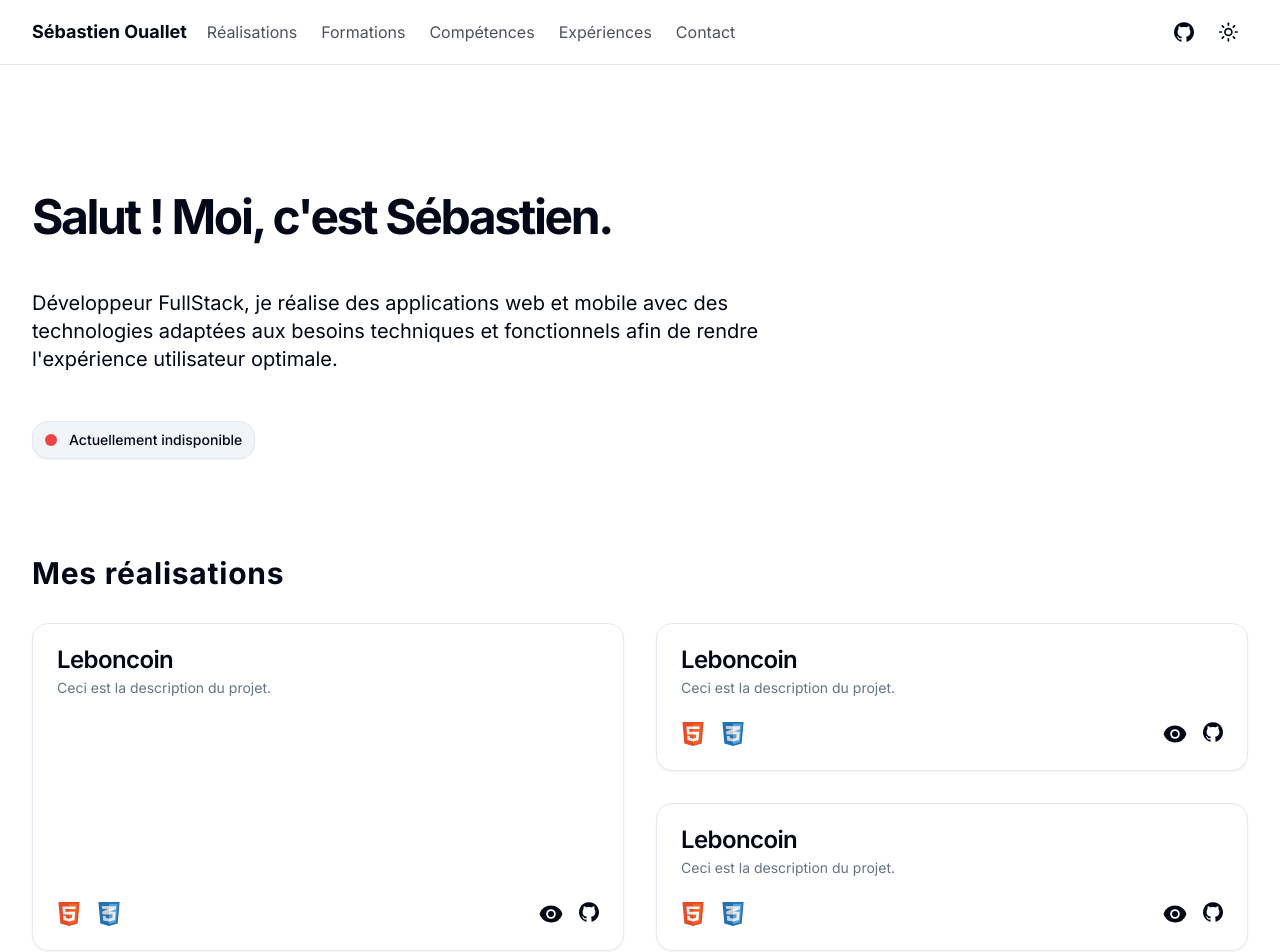
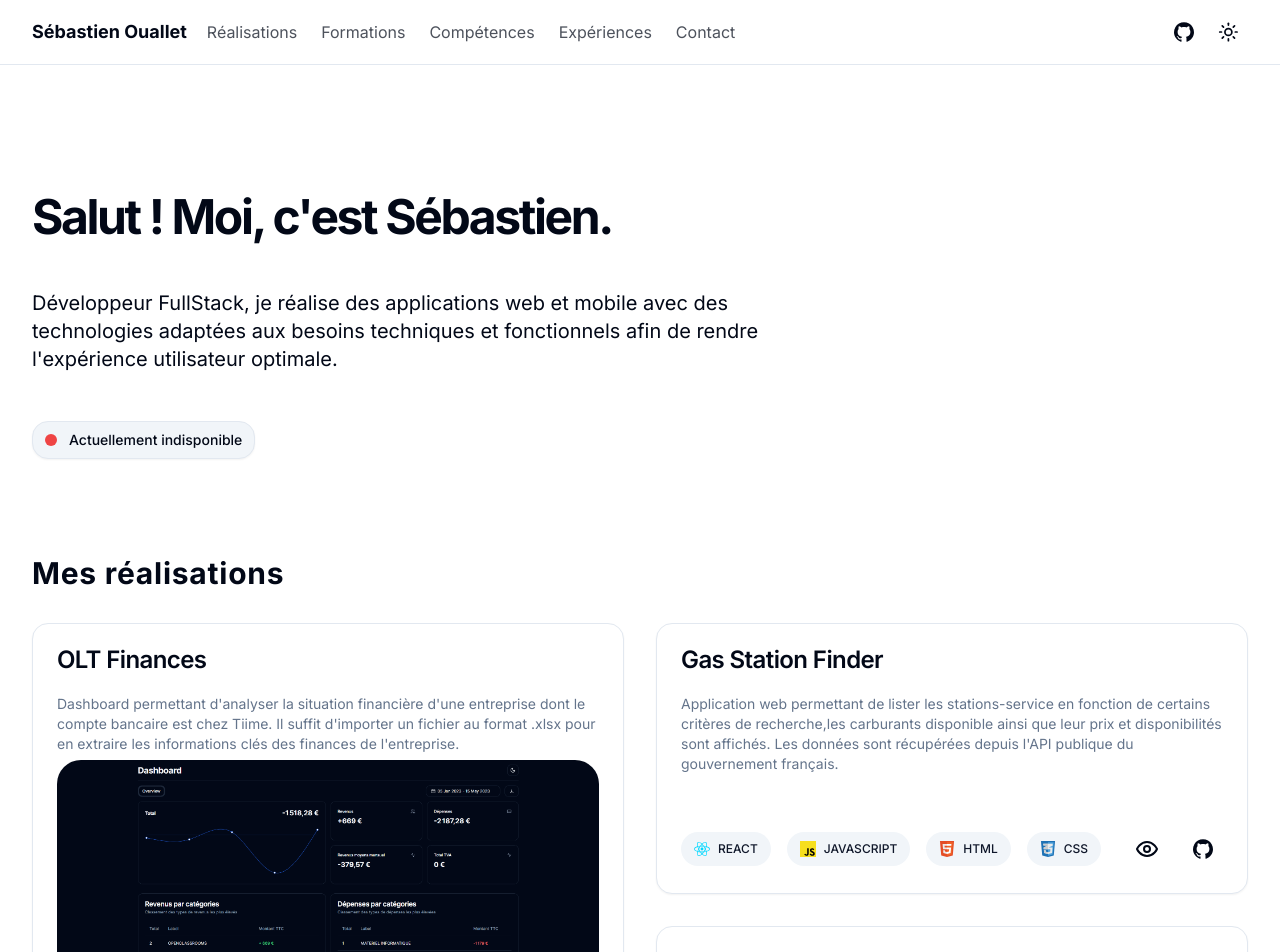
Before and after one commit to Souallet/portfolio, a Next.js app: page / in a window 1280 px wide. Shown: the top 952 px of the page. Built offline with nearby package versions, Linux system fonts and the light colour scheme; what tailwindcss-debug-screens would draw is missing.

Commit message:
feat: update works

```diff
--- a/package.json
+++ b/package.json
@@ -13,7 +13,7 @@
     "test:ci": "jest --ci"
   },
   "dependencies": {
-    "@heroicons/react": "^2.0.16",
+    "@radix-ui/react-aspect-ratio": "^1.0.3",
     "@radix-ui/react-popover": "^1.0.7",
     "@radix-ui/react-separator": "^1.0.3",
     "@radix-ui/react-slot": "^1.0.2",
--- a/src/components/icons.tsx
+++ b/src/components/icons.tsx
@@ -1,4 +1,6 @@
 import {
+  Eye,
+  EyeOff,
   LucideProps,
   Menu,
   Moon,
@@ -14,6 +16,8 @@ export const Icons = {
   sun: SunMedium,
   moon: Moon,
   twitter: Twitter,
+  eye: Eye,
+  eyeOff: EyeOff,
   logo: (props: LucideProps) => (
     <svg xmlns="http://www.w3.org/2000/svg" viewBox="0 0 24 24" {...props}>
       <path
--- a/src/components/sections/Home/Works.tsx
+++ b/src/components/sections/Home/Works.tsx
@@ -1,50 +1,6 @@
-import WorkItem from '@/components/works/WorkItem';
-import { Work } from '@/types/Work';
-
-import JudgeBot from '@/images/projects/judge-bot.png';
-
 import { Section, SectionTitle } from '@/components/ui/section';
-import { Css, Html } from '@/images/programming';
-
-const works: Work[] = [
-  {
-    name: 'Leboncoin',
-    description: 'Ceci est la description du projet.',
-    image: JudgeBot,
-    links: {
-      preview: '',
-      sourceCode: '',
-    },
-    technologies: [
-      { name: 'html', image: Html },
-      { name: 'css', image: Css },
-    ],
-  },
-  {
-    name: 'Leboncoin',
-    description: 'Ceci est la description du projet.',
-    links: {
-      preview: '',
-      sourceCode: '',
-    },
-    technologies: [
-      { name: 'html', image: Html },
-      { name: 'css', image: Css },
-    ],
-  },
-  {
-    name: 'Leboncoin',
-    description: 'Ceci est la description du projet.',
-    links: {
-      preview: '',
-      sourceCode: '',
-    },
-    technologies: [
-      { name: 'html', image: Html },
-      { name: 'css', image: Css },
-    ],
-  },
-];
+import { WorksItem } from '@/components/works';
+import { works } from '@/data/works';
 
 export default function WorksSection() {
   return (
@@ -53,14 +9,14 @@ export default function WorksSection() {
 
       <div className="grid grid-cols-1 md:grid-cols-2 gap-8">
         <div className="col-span-1">
-          <WorkItem work={works[0]} />
+          <WorksItem work={works[0]} />
         </div>
         <div className="col-span-1 flex flex-col gap-8">
           <div className="h-1/2">
-            <WorkItem work={works[1]} />
+            <WorksItem work={works[1]} />
           </div>
           <div className="h-1/2">
-            <WorkItem work={works[2]} />
+            <WorksItem work={works[2]} />
           </div>
         </div>
       </div>
--- /dev/null
+++ b/src/components/ui/aspect-ratio.tsx
@@ -0,0 +1,7 @@
+"use client"
+
+import * as AspectRatioPrimitive from "@radix-ui/react-aspect-ratio"
+
+const AspectRatio = AspectRatioPrimitive.Root
+
+export { AspectRatio }
--- /dev/null
+++ b/src/components/ui/badge.tsx
@@ -0,0 +1,36 @@
+import * as React from "react"
+import { cva, type VariantProps } from "class-variance-authority"
+
+import { cn } from "@/lib/utils"
+
+const badgeVariants = cva(
+  "inline-flex items-center rounded-full border px-2.5 py-0.5 text-xs font-semibold transition-colors focus:outline-none focus:ring-2 focus:ring-ring focus:ring-offset-2",
+  {
+    variants: {
+      variant: {
+        default:
+          "border-transparent bg-primary text-primary-foreground hover:bg-primary/80",
+        secondary:
+          "border-transparent bg-secondary text-secondary-foreground hover:bg-secondary/80",
+        destructive:
+          "border-transparent bg-destructive text-destructive-foreground hover:bg-destructive/80",
+        outline: "text-foreground",
+      },
+    },
+    defaultVariants: {
+      variant: "default",
+    },
+  }
+)
+
+export interface BadgeProps
+  extends React.HTMLAttributes<HTMLDivElement>,
+    VariantProps<typeof badgeVariants> {}
+
+function Badge({ className, variant, ...props }: BadgeProps) {
+  return (
+    <div className={cn(badgeVariants({ variant }), className)} {...props} />
+  )
+}
+
+export { Badge, badgeVariants }
--- a/src/components/works/WorkItem.tsx
+++ /dev/null
@@ -1,51 +0,0 @@
-'use client';
-
-import Image from 'next/image';
-
-import {
-  Card,
-  CardDescription,
-  CardFooter,
-  CardHeader,
-  CardTitle,
-} from '@/components/ui/card';
-import { Techonology } from '@/types/Technology';
-import { Work } from '@/types/Work';
-import { EyeIcon } from '@heroicons/react/20/solid';
-import { Icons } from '../icons';
-
-type Props = {
-  work: Work;
-};
-
-export default function WorkItem({ work }: Props) {
-  return (
-    <Card className="h-full flex flex-col justify-between ">
-      <CardHeader>
-        <CardTitle>{work.name}</CardTitle>
-        <CardDescription>{work.description}</CardDescription>
-      </CardHeader>
-
-      <CardFooter className="flex justify-between">
-        <div className="flex flex-wrap gap-2 lg:gap-4">
-          {work.technologies.map((t: Techonology, i) => (
-            <Image
-              key={i}
-              src={t.image}
-              alt={`${t.name} Icon`}
-              className="h-6 w-6"
-            />
-          ))}
-        </div>
-        <div className="flex gap-2 lg:gap-4">
-          <a href={work.links.preview} target="_blank">
-            <EyeIcon className="h-6 w-6" />
-          </a>
-          <a href={work.links.sourceCode} target="_blank">
-            <Icons.github className="h-5 w-5" />
-          </a>
-        </div>
-      </CardFooter>
-    </Card>
-  );
-}
--- /dev/null
+++ b/src/components/works/index.tsx
@@ -0,0 +1,3 @@
+import WorksItem from './item';
+
+export { WorksItem };
--- /dev/null
+++ b/src/components/works/item.tsx
@@ -0,0 +1,83 @@
+import Image from 'next/image';
+
+import { Badge } from '@/components/ui/badge';
+
+import { Icons } from '@/components/icons';
+import { AspectRatio } from '@/components/ui/aspect-ratio';
+import { buttonVariants } from '@/components/ui/button';
+import {
+  Card,
+  CardDescription,
+  CardFooter,
+  CardHeader,
+  CardTitle,
+} from '@/components/ui/card';
+import { Techonology } from '@/types/technology';
+import { Work } from '@/types/work';
+
+type Props = {
+  work: Work;
+};
+
+export default function WorksItem({ work }: Props) {
+  const previewIsDisabled = !work.links.preview;
+  return (
+    <Card className="h-full flex flex-col justify-between ">
+      <CardHeader>
+        <CardTitle>{work.name}</CardTitle>
+        <CardDescription className="pt-4">{work.description}</CardDescription>
+        {work?.image && (
+          <AspectRatio ratio={16 / 9} className="max-h-[10px]">
+            <Image
+              src={work.image}
+              alt={`${work.name} illustration`}
+              className="rounded-3xl "
+            />
+          </AspectRatio>
+        )}
+      </CardHeader>
+      <CardFooter className="flex justify-between">
+        <div className="flex flex-wrap items-end gap-2 lg:gap-4">
+          {work.technologies.map((t: Techonology, i) => (
+            <Badge
+              className="p-2 px-3 flex gap-2 uppercase items-end"
+              variant="secondary"
+            >
+              <Image
+                key={i}
+                src={t.image}
+                alt={`${t.name} Icon`}
+                className="h-4 w-4"
+              />
+              <span className="font-medium">{t.name}</span>
+            </Badge>
+          ))}
+        </div>
+        <div className="flex items-center gap-2 lg:gap-4">
+          {!previewIsDisabled && (
+            <a
+              className={buttonVariants({
+                size: 'icon',
+                variant: 'ghost',
+              })}
+              href={work.links.preview}
+              target="_blank"
+            >
+              <Icons.eye className="h-6 w-6" />
+            </a>
+          )}
+          <a
+            className={buttonVariants({
+              size: 'icon',
+              variant: 'ghost',
+            })}
+            href={work.links.sourceCode}
+            target="_blank"
+          >
+            <Icons.github className="h-5 w-5" />
+          </a>
+        </div>
+      </CardFooter>
+    </Card>
+  );
+}
--- /dev/null
+++ b/src/data/works.ts
@@ -0,0 +1,59 @@
+import {
+  Css,
+  Html,
+  Javascript,
+  Nextjs,
+  Nodejs,
+  React,
+} from '@/images/programming';
+import OltFinances from '@/images/projects/olt-finances.png';
+
+import { type Work } from '@/types/work';
+
+export const works: Work[] = [
+  {
+    name: 'OLT Finances',
+    description:
+      "Dashboard permettant d'analyser la situation financière d'une entreprise dont le compte bancaire est chez Tiime. Il suffit d'importer un fichier au format .xlsx pour en extraire les informations clés des finances de l'entreprise.",
+    image: OltFinances,
+    links: {
+      preview: 'https://olt-finances.vercel.app',
+      sourceCode: 'https://github.com/Souallet/olt-finances',
+    },
+    technologies: [
+      { name: 'React', image: React },
+      { name: 'Nextjs', image: Nextjs },
+      { name: 'Javascript', image: Javascript },
+      { name: 'html', image: Html },
+      { name: 'css', image: Css },
+    ],
+  },
+  {
+    name: 'Gas Station Finder',
+    description:
+      "Application web permettant de lister les stations-service en fonction de certains critères de recherche,les carburants disponible ainsi que leur prix et disponibilités sont affichés. Les données sont récupérées depuis l'API publique du gouvernement français.",
+    links: {
+      preview: 'https://gas-station-finder.vercel.app',
+      sourceCode: 'https://github.com/Souallet/gas-station-finder',
+    },
+    technologies: [
+      { name: 'React', image: React },
+      { name: 'Javascript', image: Javascript },
+      { name: 'html', image: Html },
+      { name: 'css', image: Css },
+    ],
+  },
+  {
+    name: 'Judge Bot',
+    description:
+      "JudgeBot est un petit bot Discord qui vous permet d'exécuter des commandes d'administration soumis à un vote dont la majorité des utilisateurs du serveur doivent être d'accord.",
+    links: {
+      preview: '',
+      sourceCode: 'https://github.com/Souallet/discord-judge-bot',
+    },
+    technologies: [
+      { name: 'NodeJS', image: Nodejs },
+      { name: 'Javascript', image: Javascript },
+    ],
+  },
+];
--- a/src/types/Work.ts
+++ b/src/types/Work.ts
@@ -1,4 +1,4 @@
-import { Techonology } from '@/types/Technology';
+import { type Techonology } from '@/types/technology';
 import { StaticImageData } from 'next/image';
 
 export type Work = {
```
Also changed, not shown: src/images/projects/olt-finances.png (added), 1 other file (tests, documents, lock files or other folders).
